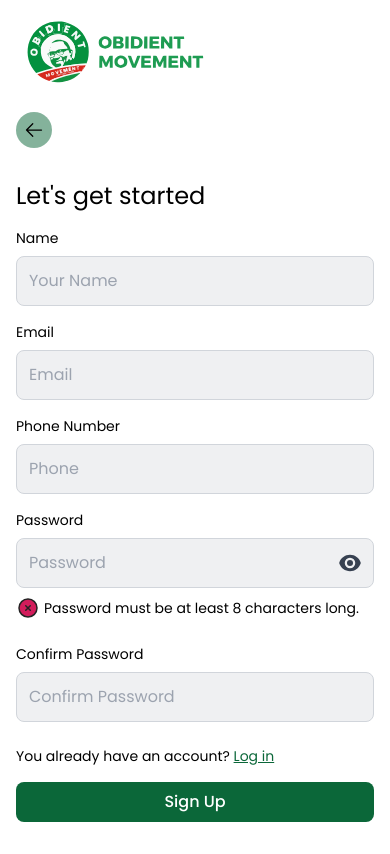
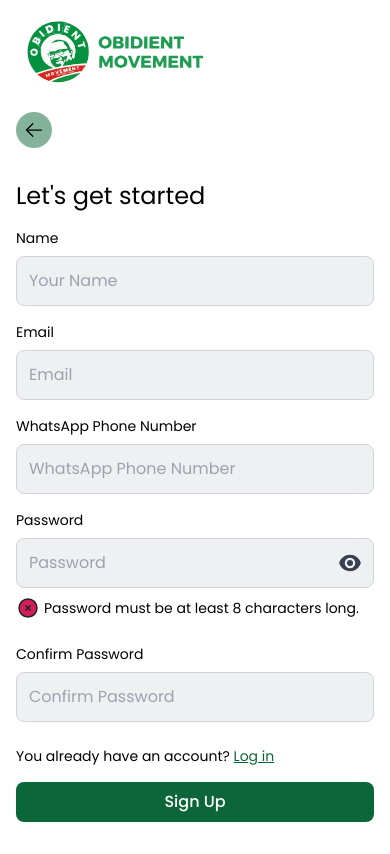
Before and after one commit to ObidientMovementTech/obidient-movement-pg, a React (Vite) app in the folder frontend/: page /auth/sign-up in a window 390 px wide. Built offline with nearby package versions, Linux system fonts and the light colour scheme; no server answers.

Commit message:
Added WhatsApp phone number validation and update label on signup form

```diff
--- a/frontend/src/pages/auth/GetStartedPage.tsx
+++ b/frontend/src/pages/auth/GetStartedPage.tsx
@@ -45,6 +45,14 @@ const GetStartedPage = () => {
     return emailRegex.test(email);
   };
 
+
+  const validatePhone = (phone: string): boolean => {
+    // Accepts numbers with optional +, spaces, dashes, and must be 8-20 digits
+    const phoneRegex = /^\+?[0-9\s\-]{8,20}$/;
+    // Should not contain @ (to prevent emails)
+    return phoneRegex.test(phone) && !phone.includes('@');
+  };
+
   const displayError = (msg: string) => {
     setMessage(msg);
     setToastType("error");
@@ -59,8 +67,15 @@ const GetStartedPage = () => {
     e.preventDefault();
     setIsLoading(true);
 
+
     if (!validateEmail(email)) {
       displayError("Invalid email address format.");
+      setIsLoading(false);
+      return;
+    }
+
+    if (!validatePhone(phone)) {
+      displayError("Please enter a valid WhatsApp phone number (digits only, no emails).");
       setIsLoading(false);
       return;
     }
@@ -138,10 +153,10 @@ const GetStartedPage = () => {
       </div>
 
       <div>
-        <label className="block text-dark dark:text-gray-100 mb-2 text-sm">Phone Number</label>
+        <label className="block text-dark dark:text-gray-100 mb-2 text-sm">WhatsApp Phone Number</label>
         <input
           type="tel"
-          placeholder="Phone"
+          placeholder="WhatsApp Phone Number"
           className="w-full p-3 border border-gray-300 dark:border-gray-600 rounded-lg bg-[#00123A10] dark:bg-gray-800 text-gray-700 dark:text-gray-200"
           value={phone}
           onChange={(e) => setPhone(e.target.value)}
```
